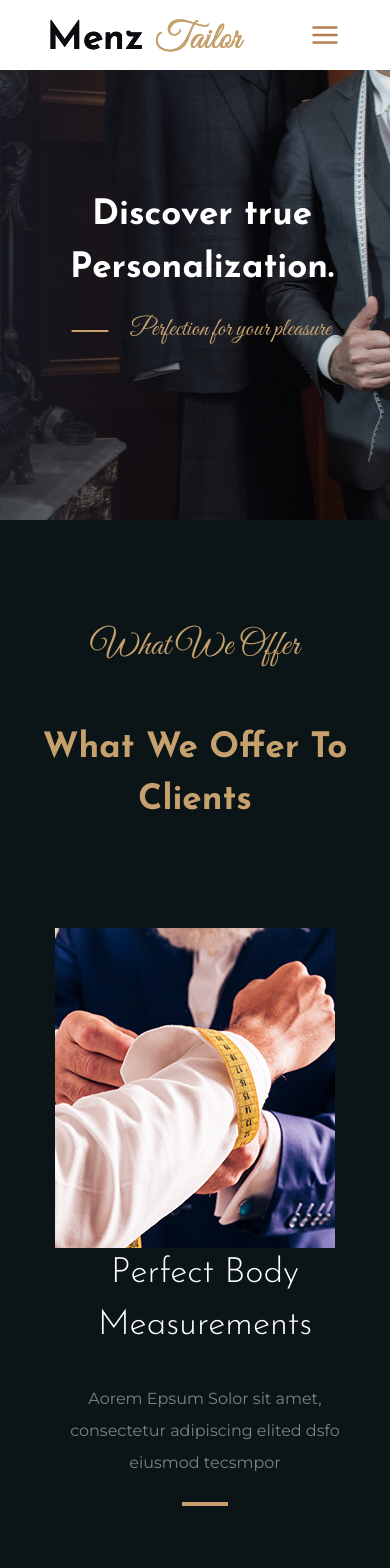
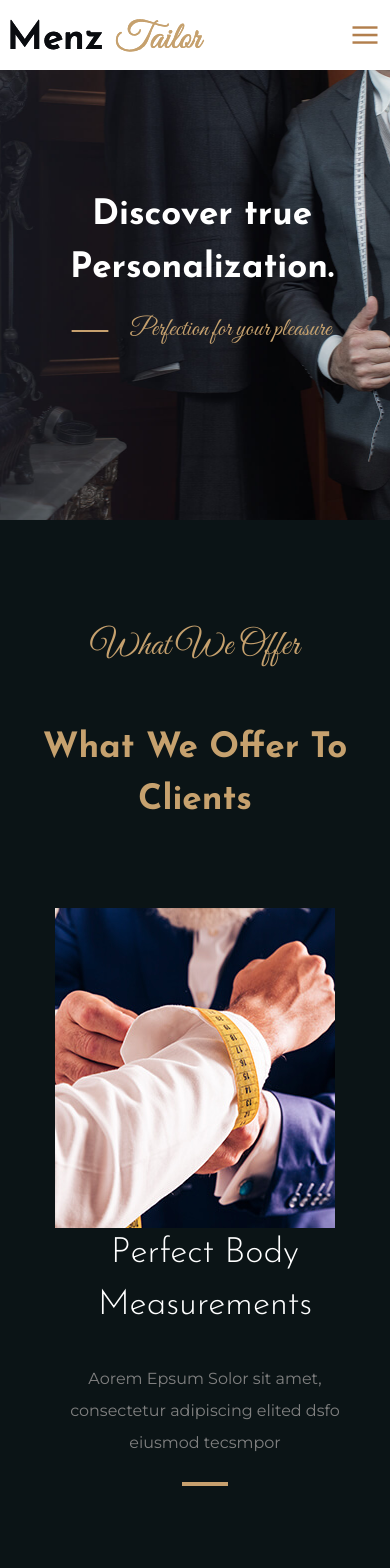
Before and after one commit to DocSavage11/dev-rook-menz-tailor-clone, a React (Create React App) app: page / in a window 390 px wide. Shown: the top 1568 px of the page. Built offline with nearby package versions, Linux system fonts and the light colour scheme; a web font is replaced by a local one.

Commit message:
Everything Looks good, gonna do footer

```diff
--- a/src/Components/Main Components/Hero/Hero.css
+++ b/src/Components/Main Components/Hero/Hero.css
@@ -274,6 +274,8 @@ body {
 }
 
 @media only screen and (max-width: 504px) {
+
+
     .discoverCard {
         left: 70px;
     }
--- a/src/Components/Page Componets/Landing Components/ClientFeedback.jsx
+++ b/src/Components/Page Componets/Landing Components/ClientFeedback.jsx
@@ -9,7 +9,7 @@ function ClientFeedback() {
             <div className="Visit-Box-Title">
                 <p id="OurLocatiion">Client Feedback</p>
 
-                <p id="VisitOurTailors">Our Work For Clients</p>
+                <p className='OurWorkForClients'>Our Work For Clients</p>
             </div>
 
             <div className="Feedback-Slider">
--- a/src/Components/Page Componets/Landing Components/LandingPageComponents.css
+++ b/src/Components/Page Componets/Landing Components/LandingPageComponents.css
@@ -24,7 +24,7 @@ ul {
     flex-direction: column;
 
     padding: 20px;
-    gap: 50px;
+    gap: 30px;
 
     margin: auto;
     margin-top: 670px;
@@ -61,6 +61,7 @@ ul {
     font-weight: 700;
 
     margin: auto;
+    text-align: center;
 }
 
 .Offer-Cards-Container {
@@ -429,13 +430,14 @@ color: #c6a16e;
     margin-bottom: 20px;
 }
 
-#VisitOurTailors {
+#VisitOurTailors, .OurWorkForClients {
     color: #c6a16e;
     font-family: 'Josefin Sans', sans-serif;
     font-size: 60px;
     font-weight: 600;
 
     margin: auto;
+    text-align: center;
 }
 
 
@@ -662,7 +664,7 @@ color: #c6a16e;
         padding: 0px;
     }
 
-    #VisitOurTailors {
+    #VisitOurTailors, .OurWorkForClients {
         font-size: 45px;
     }
 
@@ -767,6 +769,15 @@ color: #c6a16e;
 }
 
 @media only screen and (max-width: 480px) {
+
+    #Logo {
+        margin-left: 10px;
+    }
+
+    #menuIcon {
+        margin-right: 10px;
+    }
+
     .History-Text-Container {
         width: 100%;
     }
@@ -779,6 +790,10 @@ color: #c6a16e;
 
     #VisitOurTailors {
         font-size: 40px;
+    }
+
+    .OurWorkForClients {
+        font-size: 30px;
     }
 
     #locationDescription, #emails, #openingHours  {
```
